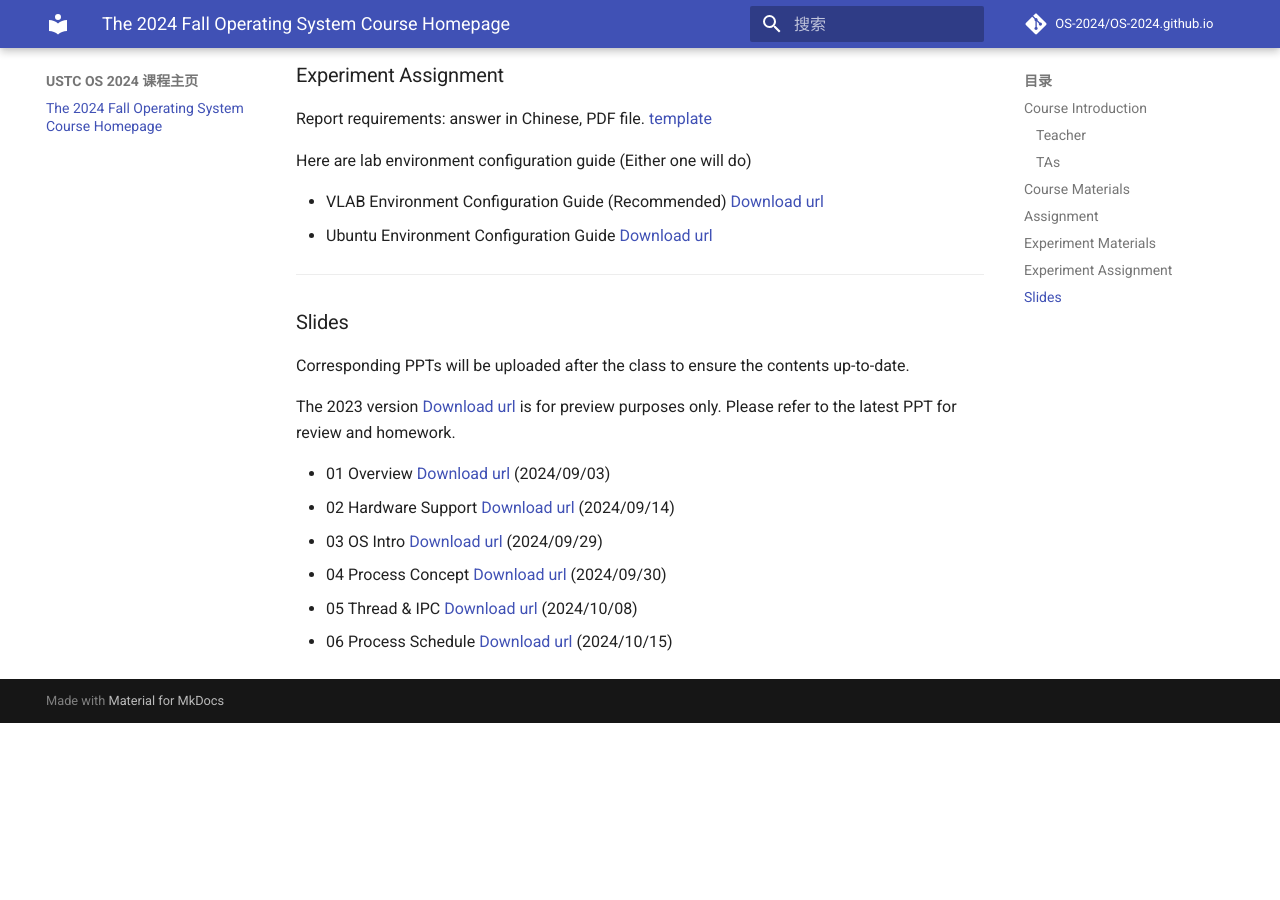
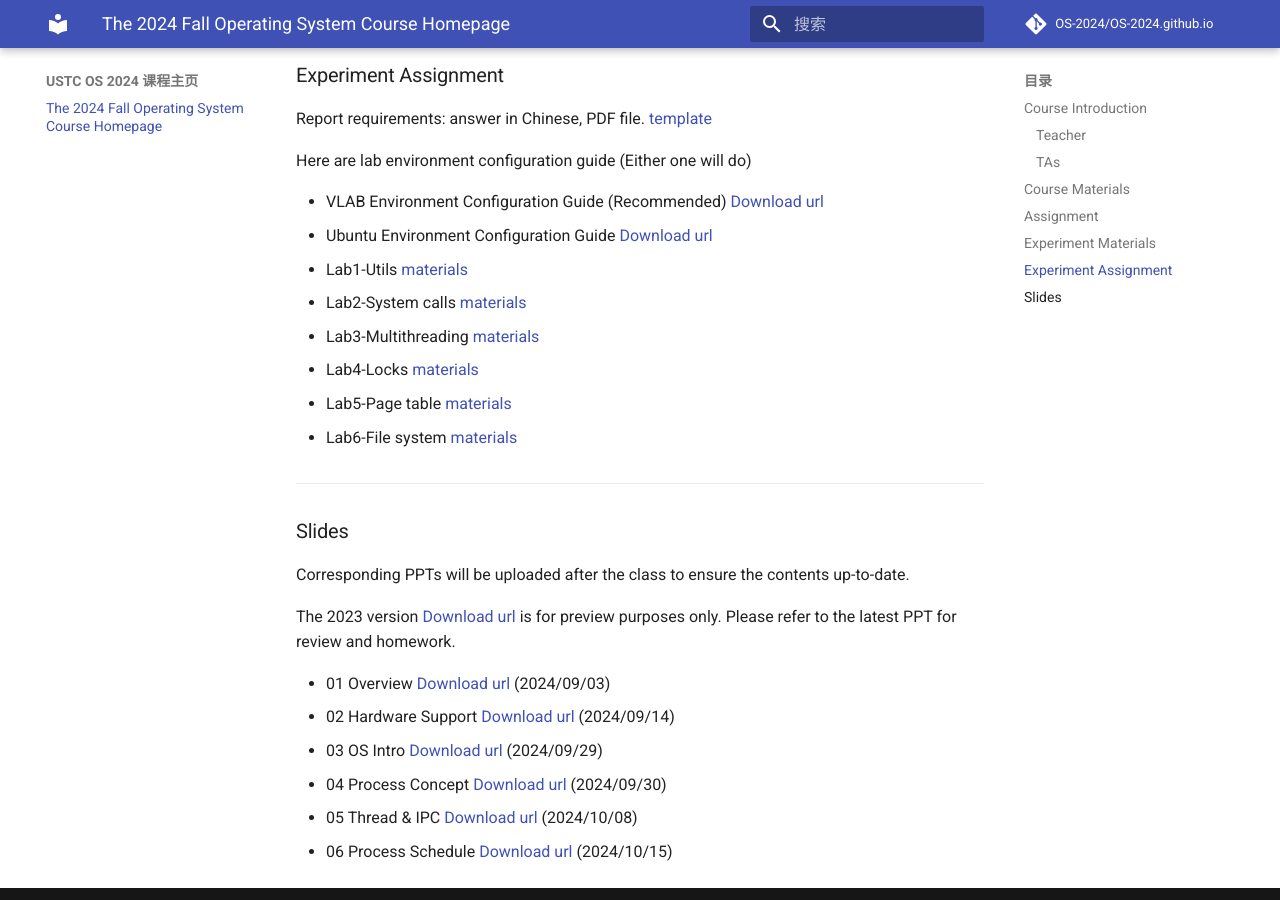
Before and after one commit to OS-2024/OS-2024.github.io, an MkDocs documentation site: the page built from docs/index.md, in a window 1280 px wide and 900 px high, scrolled down 1926 px. Built offline with MkDocs 1.6.1 and Material for MkDocs 9.7.7, drawn with Linux system fonts in a browser that asks for light colours; comment, search, counter and statistics services are not loaded; before the commit the page ends 2649 px from its top, so only the background shows below that.

Commit message:
update experiment

```diff
--- a/docs/index.md
+++ b/docs/index.md
@@ -74,8 +74,6 @@ Additional notes on assignments:
 
 * GuideBook ：[Download url](https://rec.ustc.edu.cn/share/9c609a20-6869-11ef-80f4-f368e5e06e8a)
 
-
-
 ***
 
 ### Experiment Assignment
@@ -87,7 +85,17 @@ Here are lab environment configuration guide (Either one will do)
 - VLAB Environment Configuration Guide (Recommended) [Download url](https://rec.ustc.edu.cn/share/0a6b3a40-686a-11ef-8116-6d617f7673dd)
 - Ubuntu Environment Configuration Guide [Download url](https://rec.ustc.edu.cn/share/40a1dde0-686a-11ef-86e0-0bd2ac0358ab)
 
+* Lab1-Utils [materials](https://rec.ustc.edu.cn/share/98c7c5f0-8eab-11ef-b6fc-291c4ce705b7)
 
+* Lab2-System calls [materials](https://rec.ustc.edu.cn/share/336d8960-8eac-11ef-a13e-b33e83930c39)
+
+* Lab3-Multithreading [materials](https://rec.ustc.edu.cn/share/40a897d0-8eac-11ef-aa84-cf07f56ed78b)
+
+* Lab4-Locks [materials](https://rec.ustc.edu.cn/share/4d543b90-8eac-11ef-81a7-cd9dd33e2509)
+
+* Lab5-Page table [materials](https://rec.ustc.edu.cn/share/6db14460-8eac-11ef-a26f-e3f5bc22d058)
+
+* Lab6-File system [materials](https://rec.ustc.edu.cn/share/9a0caae0-8eac-11ef-9a21-5ff86a86f07f)
 
 ***
 
```
